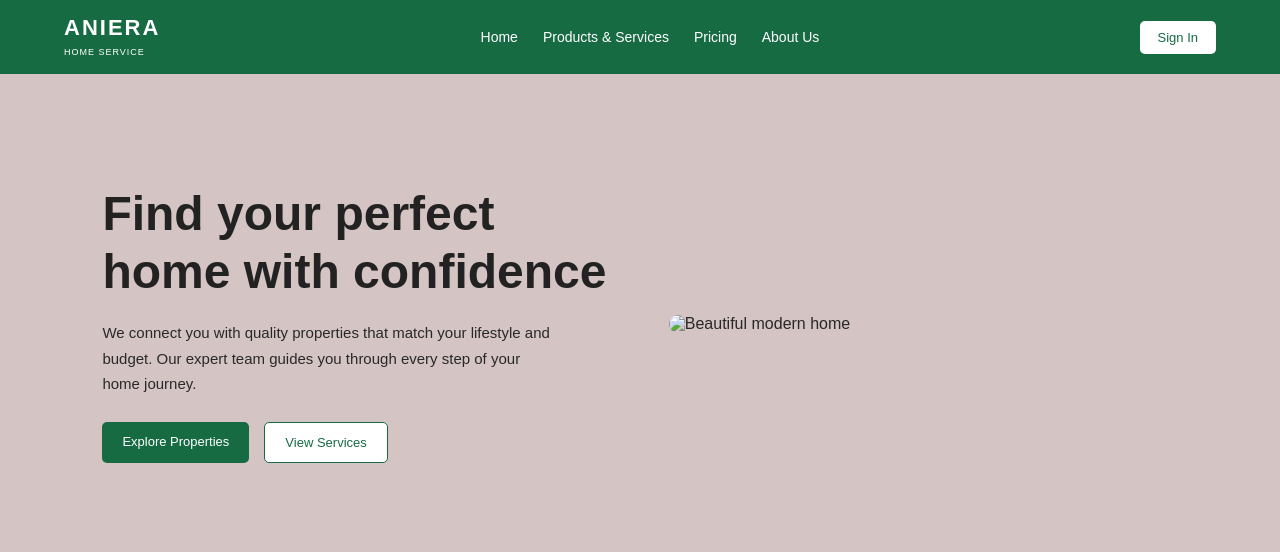
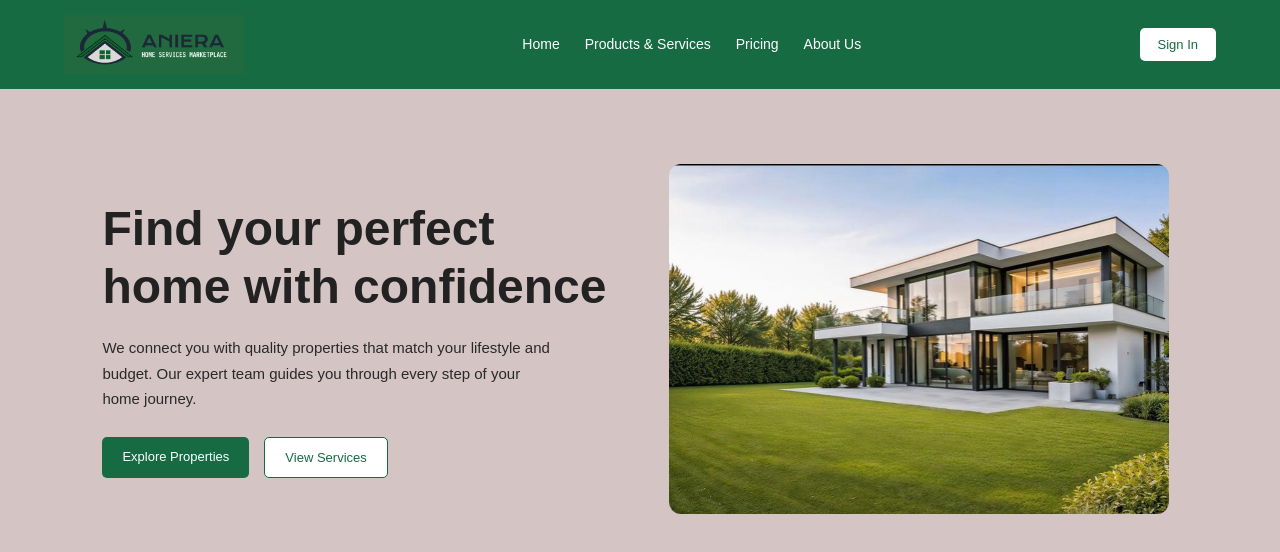
Before and after one commit to busloyladyann0-dot/section-hero-project, a plain HTML site: page index.html in a window 1280 px wide. Drawn offline with Linux system fonts and the light colour scheme.

Commit message:
Add ANIERA logo and house image

```diff
--- a/index.html
+++ b/index.html
@@ -19,9 +19,9 @@
         <nav class="navbar">
 
             <div class="logo">
-                <h2>ANIERA</h2>
-                <span>HOME SERVICE</span>
-            </div>
+    <img src="assets/aniera-logo.png"
+         alt="ANIERA Home Services Marketplace Logo">
+</div>
 
             <ul class="nav-links">
                 <li><a href="#home">Home</a></li>
--- a/style.css
+++ b/style.css
@@ -25,16 +25,11 @@ body {
     padding: 15px 5%;
 }
 
-
 /* WEBSITE LOGO */
-.logo h2 {
-    font-size: 22px;
-    letter-spacing: 2px;
-}
-
-.logo span {
-    font-size: 9px;
-    letter-spacing: 1px;
+.logo img {
+    width: 180px;
+    height: auto;
+    display: block;
 }
 
 
@@ -183,3 +178,12 @@ body {
     }
 
 }
+.hero-image img {
+    width: 100%;
+    max-width: 500px;
+    height: 350px;
+    object-fit: cover;
+    display: block;
+    margin: auto;
+    border-radius: 12px;
+}
```
Also changed, not shown: assets/aniera-logo.png (added), assets/hero-image.png (added).
